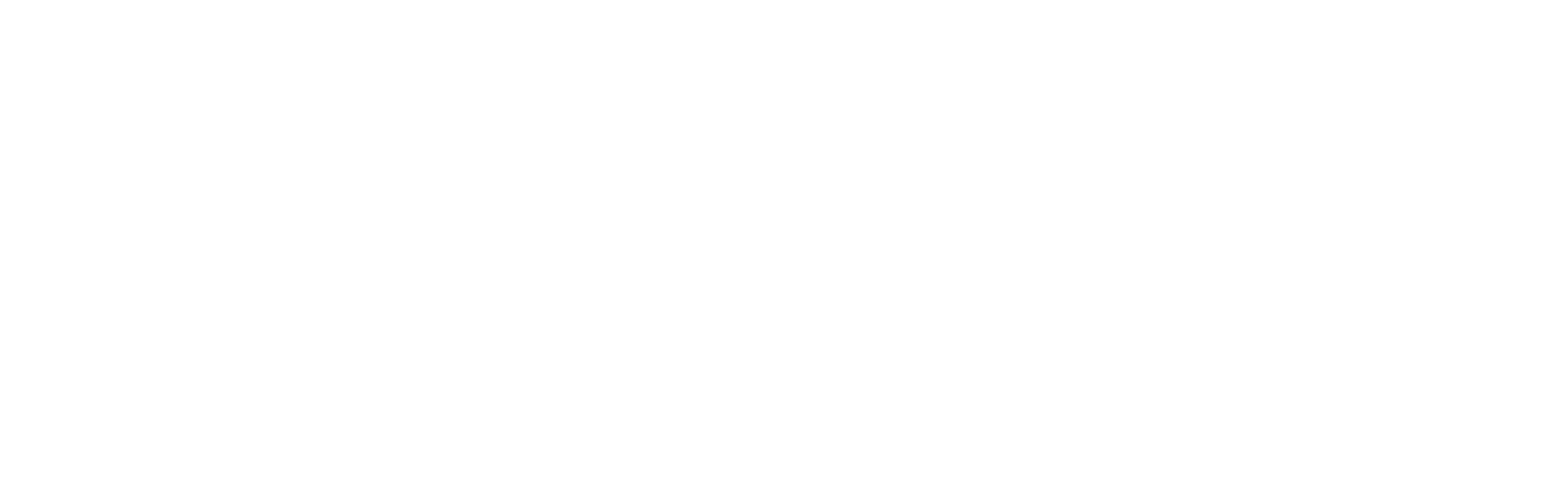
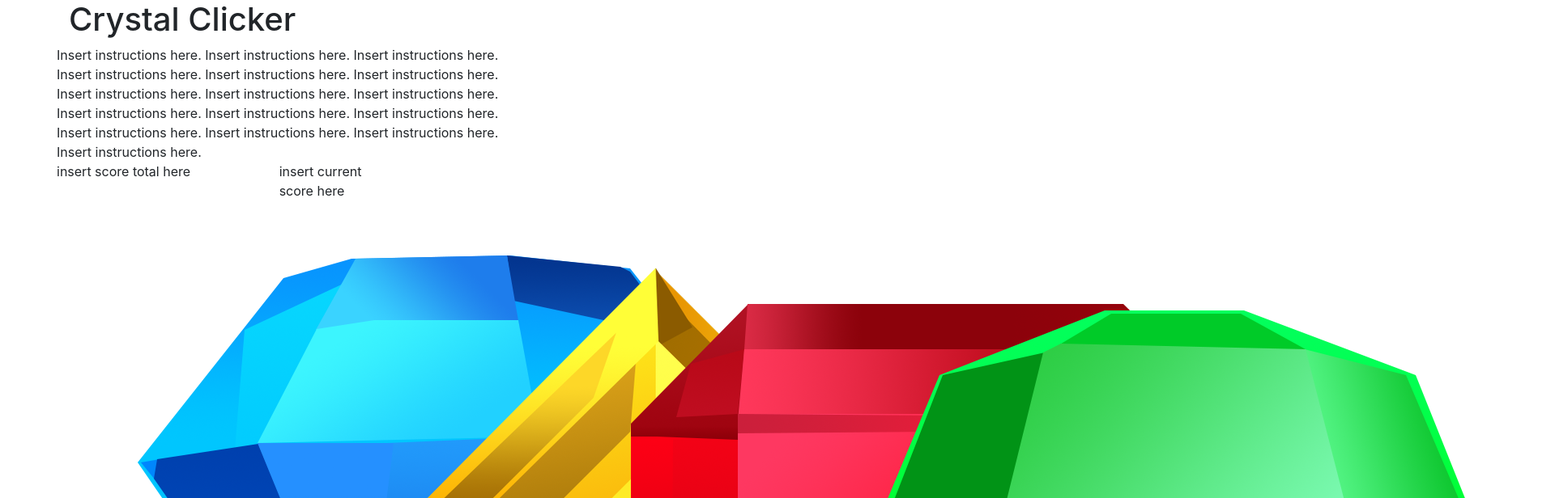
Before and after one commit to zayazaw67/unit-4-game, a plain HTML site: page index.html in a window 1280 px wide. Shown: the top 616 px of the page at 81% size, 1920 px wide, since content can reach past the window. Drawn offline with nearby package versions, Linux system fonts and the light colour scheme.

Commit message:
made rows and columns, need to adjust image sizes

```diff
--- a/index.html
+++ b/index.html
@@ -1,22 +1,46 @@
 <!DOCTYPE html>
 <html lang="en">
+
 <head>
     <meta charset="UTF-8">
     <meta name="viewport" content="width=device-width, initial-scale=1.0">
     <meta http-equiv="X-UA-Compatible" content="ie=edge">
-	<script src="https://cdnjs.cloudflare.com/ajax/libs/jquery/3.2.1/jquery.min.js"></script>
+    <link rel="stylesheet" href="https://stackpath.bootstrapcdn.com/bootstrap/4.3.1/css/bootstrap.min.css"
+        integrity="sha384-ggOyR0iXCbMQv3Xipma34MD+dH/1fQ784/j6cY/iJTQUOhcWr7x9JvoRxT2MZw1T" crossorigin="anonymous">
+    <script src="https://cdnjs.cloudflare.com/ajax/libs/jquery/3.2.1/jquery.min.js"></script>
     <title>Gem Clicker</title>
 
 </head>
 
 <body>
 
+    <div class="container">
+        <div class="row">
+            <div class="col-md-12 h1">Crystal Clicker</div>
+            <div class="row">
+                <div class="col-md-6">Insert instructions here. Insert instructions here. Insert instructions here.
+                    Insert instructions here. Insert instructions here. Insert instructions here. Insert instructions
+                    here. Insert instructions here. Insert instructions here. Insert instructions here. Insert
+                    instructions here. Insert instructions here. Insert instructions here. Insert instructions here.
+                    Insert instructions here. Insert instructions here. </div>
+            </div>
+            <div class="row">
+                <div class="col-md-8">insert score total here</div>
+                <div class="col-md-4">insert current score here</div>
+            </div>
+            <div class="row">
+                <div class="col-md-3"><img src="images/blue.png"></div>
+                <div class="col-md-3"><img src="images/yellow.png"></div>
+                <div class="col-md-3"><img src="images/red.png"></div>
+                <div class="col-md-3"><img src="images/green.png"></div>
+            </div>
+        </div>
+    </div>
 
 
 
 
-
-<script src="javascript/game.js"></script>
+    <script src="javascript/game.js"></script>
 </body>
 
 </html>
--- a/javascript/game.js
+++ /dev/null
@@ -1 +0,0 @@
-alert("welcome")
```
